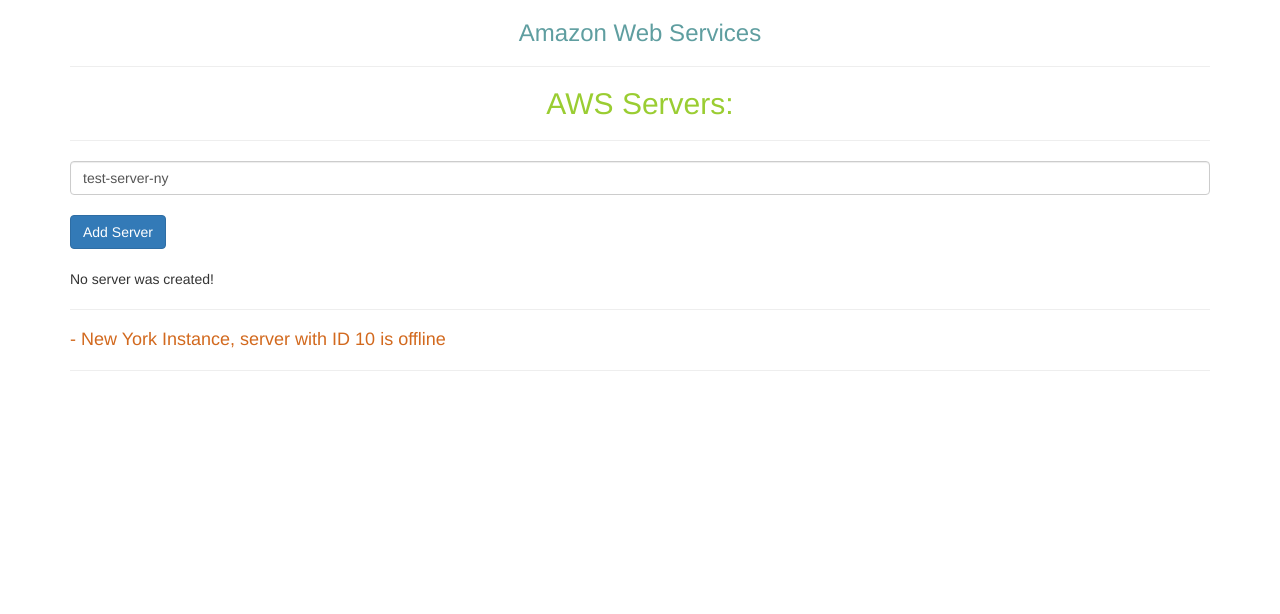
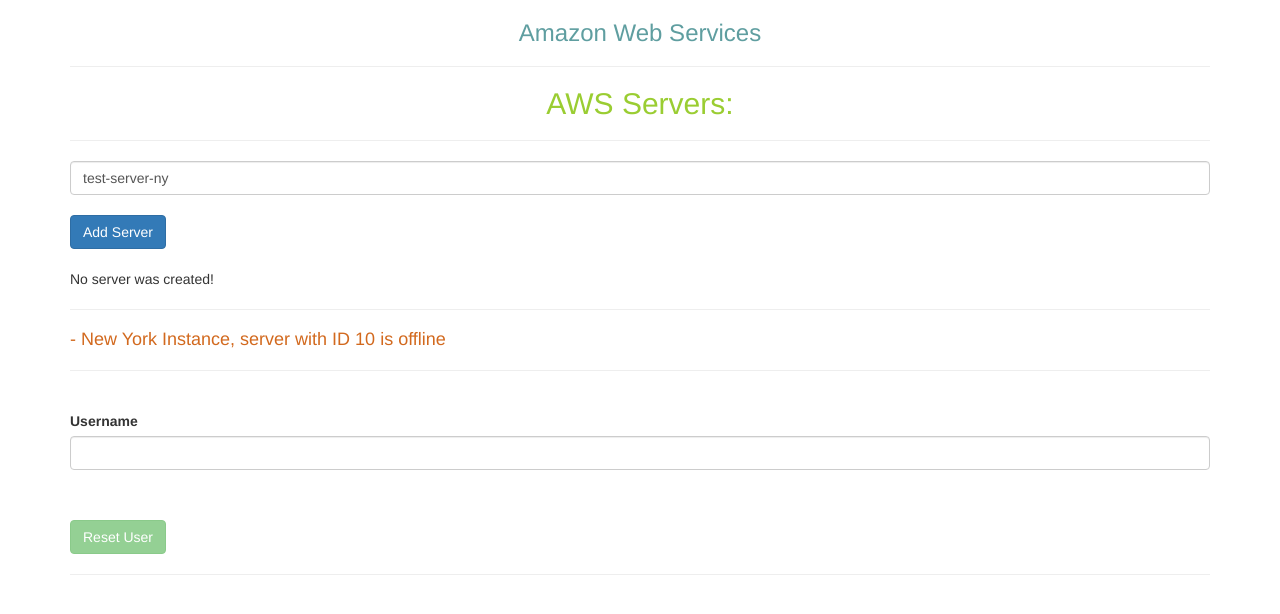
Before and after one commit to HluhovMax/my-first-app, an Angular app: page / in a window 1280 px wide. Shown: the top 614 px of the page. Built offline with nearby package versions, Linux system fonts and the light colour scheme.

Commit message:
assignment 2: practicing databinding

```diff
--- a/src/app/servers/servers.component.html
+++ b/src/app/servers/servers.component.html
@@ -16,3 +16,17 @@
 <p>{{serverCreationStatus}}</p>
 <hr>
 <server></server>
+<hr>
+<br/>
+<label>Username</label>
+<input type="text" class="form-control" [(ngModel)]="username">
+<br/>
+<p>{{username}}</p>
+<br/>
+<button
+  class="btn btn-success"
+  [disabled]="username===''"
+  (click)="username=''">
+  Reset User
+</button>
+<br/>
--- a/src/app/servers/servers.component.ts
+++ b/src/app/servers/servers.component.ts
@@ -10,6 +10,7 @@
   allowNewServer = false;
   serverCreationStatus = `No server was created!`;
   serverName = `test-server-ny`;
+  username = ``;
 
   constructor() {
     console.log(`Inside ServersComponent.Constructor`)
```
